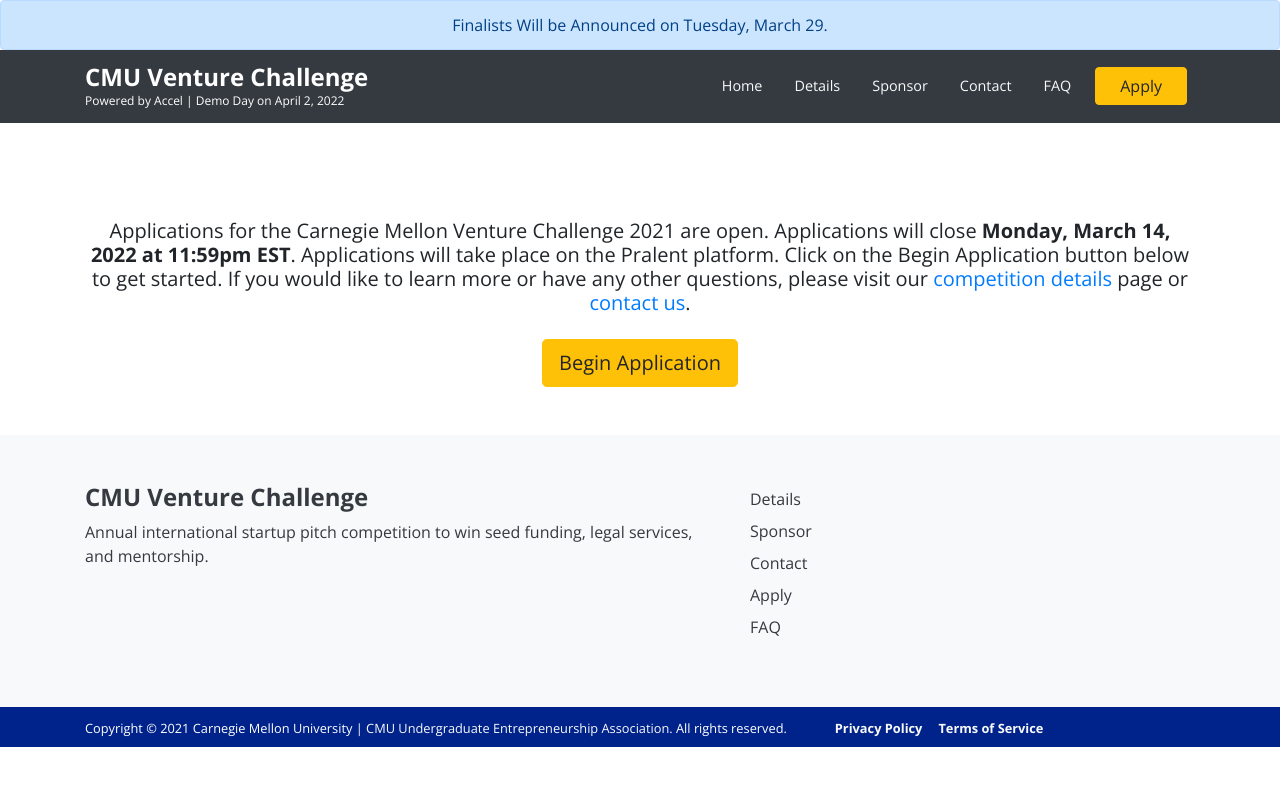
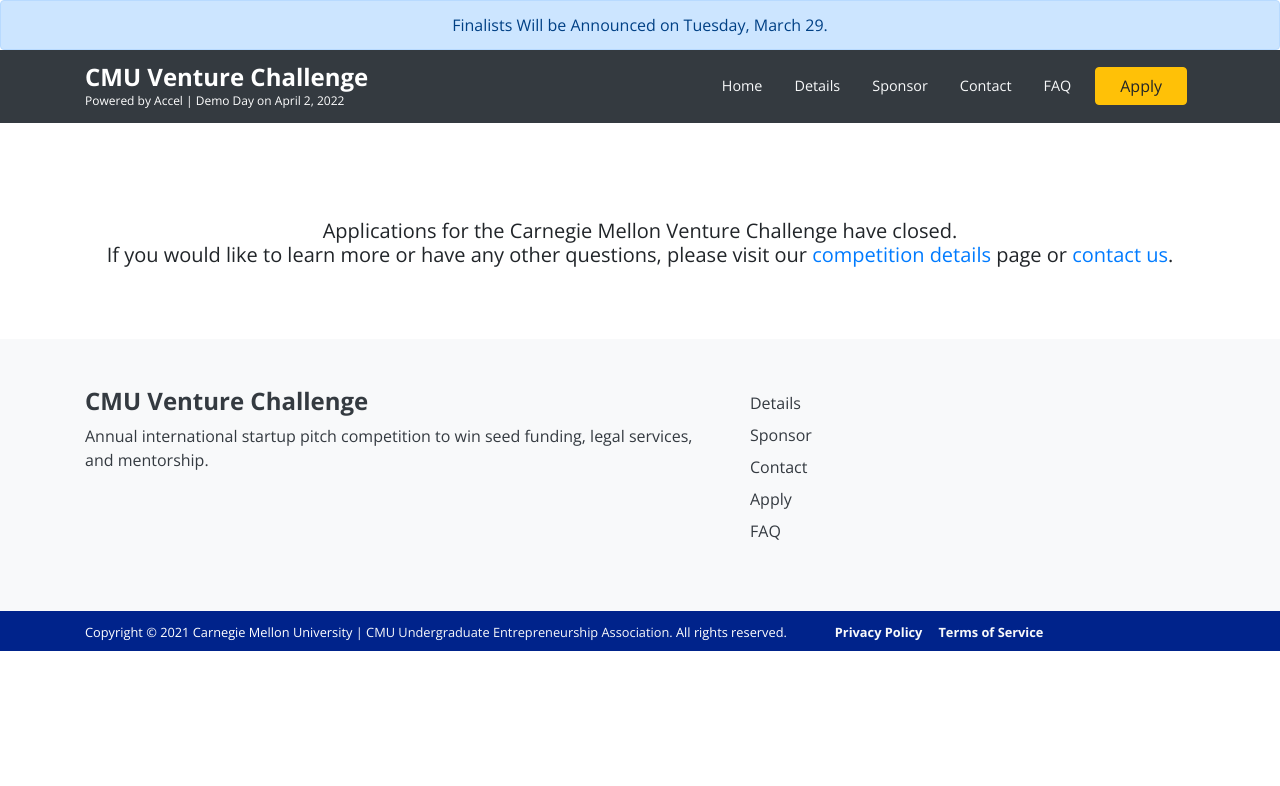
Before and after one commit to carnegieuea/cmuvc_2.0, a React (Create React App) app: page /apply in a window 1280 px wide. Shown: the top 786 px of the page. Built offline with nearby package versions, Linux system fonts and the light colour scheme.

Commit message:
finalist announcement updates

```diff
--- a/src/containers/apply/Apply.js
+++ b/src/containers/apply/Apply.js
@@ -6,17 +6,18 @@
   return (
     <Container className="py-5 text-center">
       <h5 className="pt-md-5 pb-md-3">
-        Applications for the Carnegie Mellon Venture Challenge 2021 are open.
-        Applications will close{" "}
+        Applications for the Carnegie Mellon Venture Challenge have closed. <br></br>
+        {/* Applications will close{" "}
         <strong>Monday, March 14, 2022 at 11:59pm EST</strong>. Applications will
         take place on the Pralent platform. Click on the Begin Application
-        button below to get started. If you would like to learn more or have any
+        button below to get started.  */}
+        If you would like to learn more or have any
         other questions, please visit our{" "}
         <Link to="/details">competition details</Link> page or{" "}
         <Link to="/contact">contact us</Link>.
       </h5>
 
-      <Button
+      {/* <Button
         tag="a"
         href="https://www.pralent.com/c/cmuuea/programs/cmuvc-2022"
         color="warning"
@@ -26,7 +27,7 @@
         rel="noreferrer noopener"
       >
         Begin Application
-      </Button>
+      </Button> */}
     </Container>
   );
 };
--- a/src/containers/details/Details.js
+++ b/src/containers/details/Details.js
@@ -50,7 +50,7 @@
                     <IoIosCalendar /> March 14, 2022 - Application Deadline
                   </p>
                   <p>
-                    <IoIosCalendar /> March 25, 2022 - Finalists Announced
+                    <IoIosCalendar /> March 29, 2022 - Finalists Announced
                   </p>
                   <p>
                     <IoIosCalendar /> April 2, 2022 - Virtual Competition Finals
--- a/src/containers/faq/questions.json
+++ b/src/containers/faq/questions.json
@@ -1,7 +1,7 @@
 [
   {
     "question": "When is the CMU Venture Challenge?",
-    "answer": "The CMU Venture Challenge occurs annually in the spring. The CMU VC 2021 is occuring on April 2, 2022. The First Round of submissions closes on March 14, 2022 @ 11:59pm EST."
+    "answer": "The CMU Venture Challenge occurs annually in the spring. The CMU VC 2022 is occuring on April 2, 2022. The First Round of submissions closes on March 14, 2022 @ 11:59pm EST."
   },
   {
     "question": "Who can apply to the CMU Venture Challenge?",
@@ -24,10 +24,6 @@
     "answer": "Please refer to the application deliverables section for the latest updates on deliverables necessary to submit located on our details page."
   },
   {
-    "question": "When will applications open for CMU VC 2021?",
-    "answer": "Applications will open on December 10, 2020 for CMU VC 2021. Please head over to our apply page for more information."
-  },
-  {
     "question": "How many teams will make it to the final round of the CMU Venture Challenge?",
     "answer": "12 teams are chosen for the final round demo day."
   },
--- a/src/containers/home/About.js
+++ b/src/containers/home/About.js
@@ -24,18 +24,19 @@
       <Row className="py-md-2 py-1">
         <Col md="5">
           <h6 className="font-weight-bold">WHERE</h6>
-          <h5 className="font-weight-bold text-danger">Application Deadline</h5>
-          <h5 className="font-weight-bold">Finalists Announced</h5>
+          <h5 className="font-weight-bold">Application Deadline</h5>
+          <h5 className="font-weight-bold text-danger">Finalists Announced</h5>
           <h5 className="font-weight-bold">Virtual Competition Finals</h5>
         </Col>
         <Col md="4">
           {" "}
           <h6 className="font-weight-bold">WHEN</h6>
-          <h5 className="font-weight-bold text-danger">March 14, 2022</h5>
-          <h5 className="font-weight-bold">March 25, 2022</h5>
+          <h5 className="font-weight-bold">March 14, 2022</h5>
+          <h5 className="font-weight-bold text-danger">March 29, 2022</h5>
           <h5 className="font-weight-bold">April 2, 2022</h5>
         </Col>
         <Col md="3" className="text-center">
+          <h5></h5>
           <Button
             color="danger"
             outline
--- a/src/containers/home/Hero.js
+++ b/src/containers/home/Hero.js
@@ -71,8 +71,8 @@
             </div>
 
             <div className="text-light mt-3">
-              <h4>First Round Applications are Open!</h4>
-              <h4>Round 1 Closes on March 14, 2022 @ 11:59pm EST</h4>
+              {/* <h4>First Round Applications are Open!</h4> */}
+              <h4>Finalists will be announced on March 29, 2022</h4>
               {/* <h4>Demo Day on April 2, 2022 @ 12pm EST</h4> */}
             </div>
           </Container>
```
